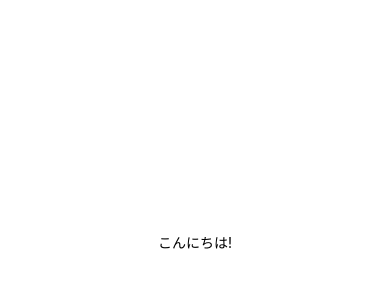
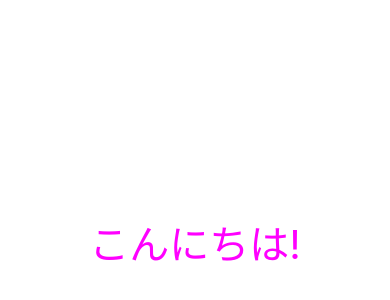
Before and after one commit to yts-takahashi/ReactNativeWorkshop, a React Native app: screen / in a window 390 px wide. Shown: the part 180-480 px from the top of the page. Built offline with nearby package versions, Linux system fonts and the light colour scheme.

Commit message:
Change style of the Text component.

```diff
--- a/App.js
+++ b/App.js
@@ -5,7 +5,7 @@ import { StyleSheet, Text, View } from 'react-native';
 export default function App() {
   return (
     <View style={styles.container}>
-      <Text>こんにちは!</Text>
+      <Text style={styles.text}>こんにちは!</Text>
       <StatusBar style="auto" />
     </View>
   );
@@ -18,4 +18,9 @@ const styles = StyleSheet.create({
     alignItems: 'center',
     justifyContent: 'center',
   },
+  // 以下を追加
+  text: {
+    fontSize: 40,
+    color: "#ff00ff",
+  }
 });
```
